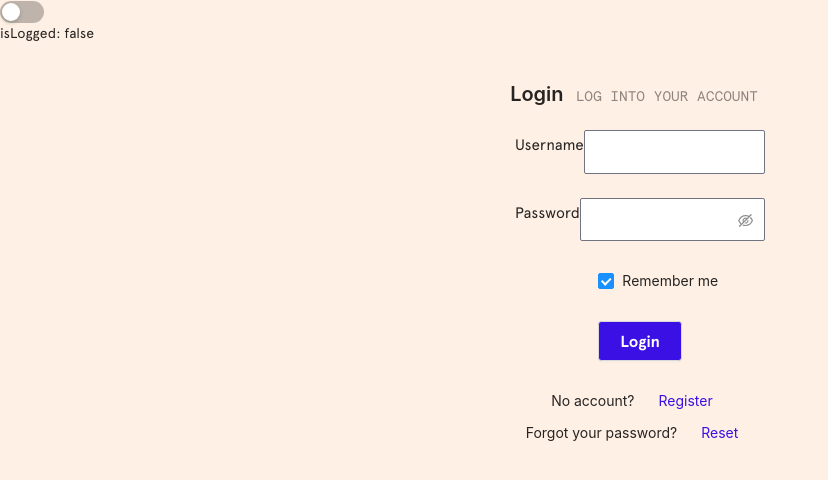
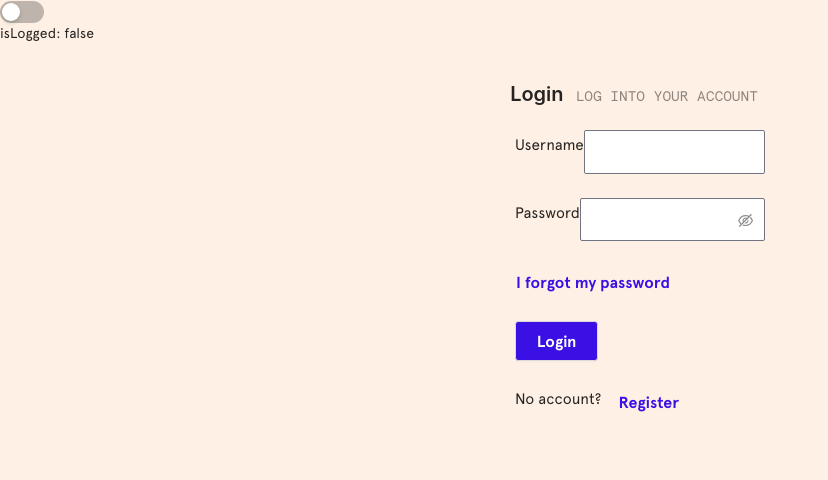
Before and after one commit to antoineGH/sayhello, a React (Create React App) app: page /login in a window 1280 px wide. Shown: the top 480 px of the page, without its empty margins (0-828 px from the left). Built offline with nearby package versions, Linux system fonts and the light colour scheme.

Commit message:
design login

```diff
--- a/src/App.css
+++ b/src/App.css
@@ -307,7 +307,7 @@ h4.ant-typography,
 	padding: 0.6rem 0.7rem 0.5rem 0.6rem;
 }
 
-#login .ant-btn {
+#login .btn_login {
 	min-width: 40px;
 	height: 40px;
 	font-family: 'Apercu-Pro-Bold';
@@ -319,9 +319,22 @@ h4.ant-typography,
 	transition: background-color 400ms;
 }
 
-#login .ant-btn:hover {
+#login .btn_login:hover {
 	border-color: #eeff00 !important;
 	background: #3b10e5c2 !important;
+}
+
+.link_heavy {
+	font-family: 'Apercu-Pro-Bold';
+	font-size: 1rem;
+	padding-left: 0rem;
+	margin-left: 0rem;
+	border-radius: 4px;
+}
+
+.no_account {
+	font-family: 'Apercu-Pro-Regular', -apple-system, BlinkMacSystemFont, 'Segoe UI', 'Roboto', 'Ubuntu', 'Cantarell';
+	font-size: 0.95rem;
 }
 
 /* LOGIN */
--- a/src/forms/loginForm/LoginForm.tsx
+++ b/src/forms/loginForm/LoginForm.tsx
@@ -1,7 +1,10 @@
-import { Form, Input, Button, Checkbox } from 'antd'
+import { Form, Input, Button, Checkbox, Row, Col } from 'antd'
+import { useNavigate } from 'react-router'
 import { formValueSuccessLogin } from 'types/form'
 
 const LoginForm = () => {
+	const navigate = useNavigate()
+
 	const onFinish = (values: formValueSuccessLogin) => {
 		console.log('Success:', values)
 	}
@@ -33,13 +36,33 @@ const LoginForm = () => {
 				<Input.Password className='login_password' />
 			</Form.Item>
 
-			<Form.Item name='remember' valuePropName='checked' wrapperCol={{ offset: 8, span: 16 }}>
-				<Checkbox>Remember me</Checkbox>
+			<Row>
+				<Col>
+					<Button onClick={() => navigate('/forgot')} type='link' className='link_heavy'>
+						I forgot my password
+					</Button>
+				</Col>
+			</Row>
+
+			<Form.Item style={{ marginTop: '1.5rem' }}>
+				<Button htmlType='submit' className='btn_login'>
+					Login
+				</Button>
 			</Form.Item>
-
-			<Form.Item wrapperCol={{ offset: 8, span: 16 }}>
-				<Button htmlType='submit'>Login</Button>
-			</Form.Item>
+			<Row>
+				<Col style={{ alignItems: 'center', marginTop: '.2rem' }} className='no_account'>
+					No account?
+				</Col>
+				<Col>
+					<Button
+						onClick={() => navigate('/register')}
+						type='link'
+						className='link_heavy'
+						style={{ marginLeft: '1rem' }}>
+						Register
+					</Button>
+				</Col>
+			</Row>
 		</Form>
 	)
 }
--- a/src/pages/Login.tsx
+++ b/src/pages/Login.tsx
@@ -1,11 +1,10 @@
-import { PageHeader, Row, Col, Button } from 'antd'
+import { PageHeader, Row, Col } from 'antd'
 import LoginForm from 'forms/loginForm/LoginForm'
 import useTitle from 'hooks/useTitle'
-import { useNavigate } from 'react-router'
 
 const Login = () => {
 	useTitle('Login')
-	const navigate = useNavigate()
+
 	return (
 		<div className='login_main'>
 			<Row>
@@ -16,22 +15,6 @@ const Login = () => {
 			<Row style={{ width: '100%' }}>
 				<LoginForm />
 			</Row>
-			<Row>
-				<Col className='login_justify'>No account?</Col>
-				<Col>
-					<Button onClick={() => navigate('/register')} type='link'>
-						Register
-					</Button>
-				</Col>
-			</Row>
-			<Row>
-				<Col className='login_justify'>Forgot your password?</Col>
-				<Col>
-					<Button onClick={() => navigate('/forgot')} type='link'>
-						Reset
-					</Button>
-				</Col>
-			</Row>
 		</div>
 	)
 }
```
